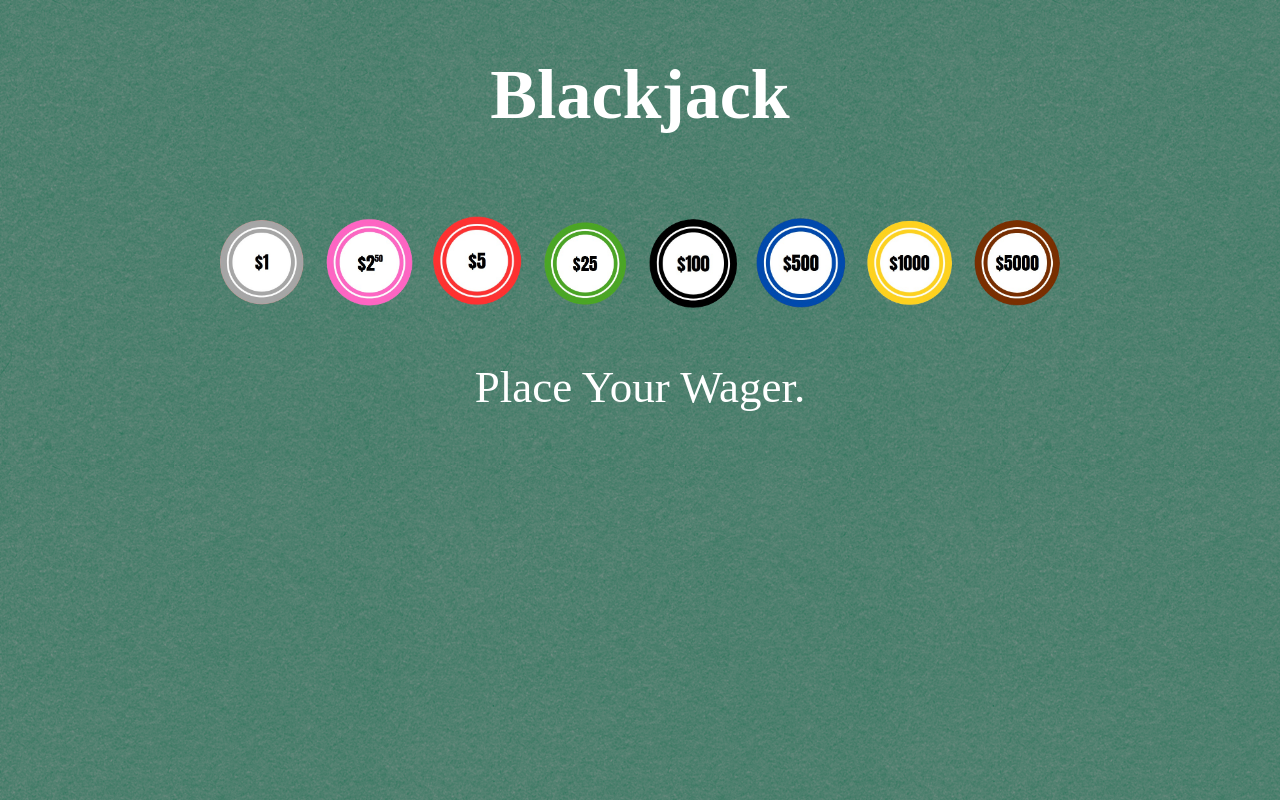
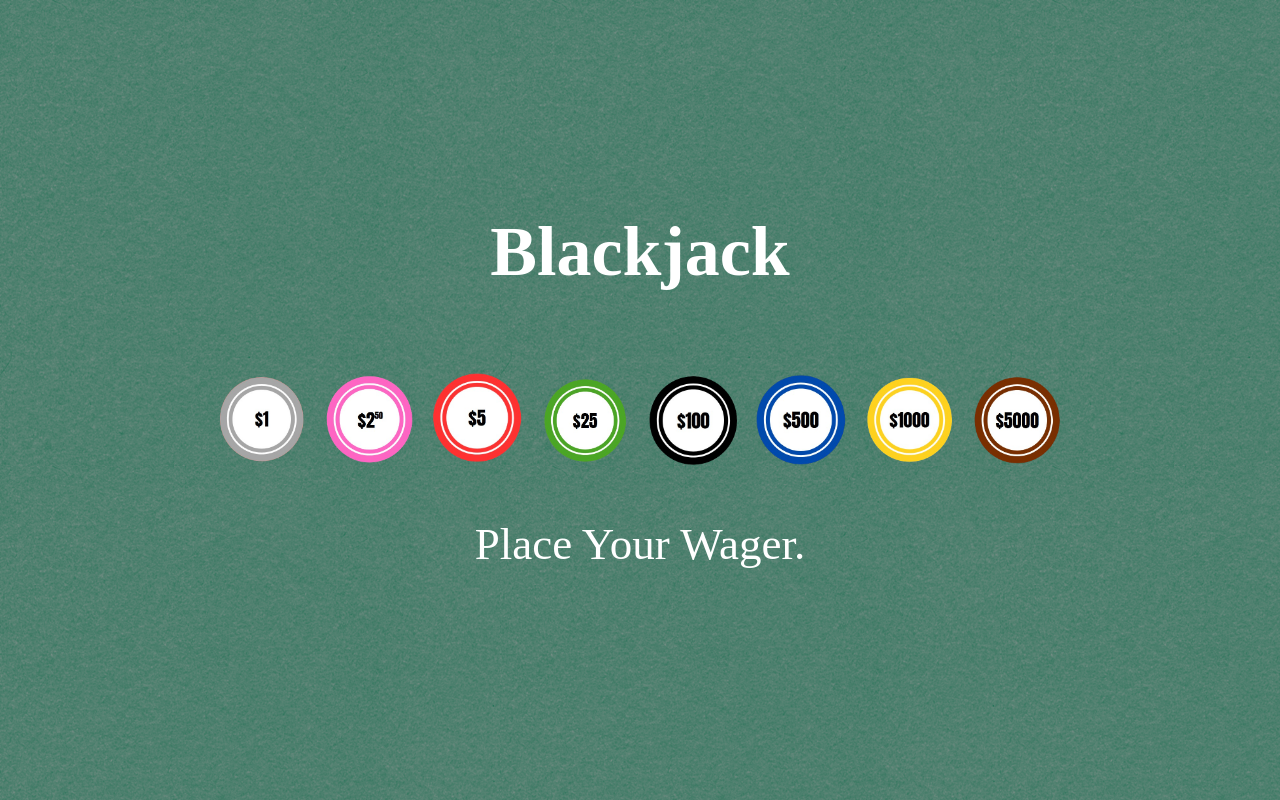
Before and after one commit to ponceae/blackjack-app, a Flask app: page / in a window 1280 px wide. Run offline with Flask 3, Linux system fonts and the light colour scheme.

Commit message:
fixed dynamic resizing

```diff
--- a/entities/deck.py
+++ b/entities/deck.py
@@ -16,9 +16,14 @@ from constants import CARD_RANKS, CARD_SUITS
 from dataclasses import dataclass, field
 from utils import validation
 
-def create_deck() -> list[Card]:
+def create_deck(num_decks: int = 4) -> list[Card]:
     """Create and return a list containing 52 `Card` objects."""
-    return [Card(suit, rank) for suit in CARD_SUITS for rank in CARD_RANKS]
+    return [
+        Card(suit, rank)
+        for _ in range(num_decks)
+        for suit in CARD_SUITS
+        for rank in CARD_RANKS
+    ]
 
 @dataclass
 class Deck:
--- a/static/css/style.css
+++ b/static/css/style.css
@@ -2,6 +2,15 @@ body {
   background-color: #28775B;
   background-image: url('/static/images/noise-texture.png');
   background-repeat: repeat;
+
+  margin: 0;
+
+  min-height: 100vh;
+
+  display: flex;
+  flex-direction: column;
+  justify-content: center;
+  align-items: center;
 }
 
 .game-contianer {
@@ -156,7 +169,14 @@ body {
   list-style: none;
 
   margin: 0;
-  padding: 0;
+  padding: 0 15px;
+}
+
+.chips-list, .buttons {
+  display: flex;
+  flex-direction: row;
+  justify-content: center;
+  flex-wrap: wrap;
   gap: 8px;
 }
 
@@ -166,12 +186,19 @@ body {
   display: block;
   object-fit: contain;
 
+  justify-content: center;
+  flex-wrap: wrap;
+
   cursor: pointer;
 }
 
-.chip-btn p {
-  font-size: 25px;
-  cursor: pointer;
+.ghost-chip img {
+  filter: grayscale(100%) opacity(50%);
+  transition: all 0.2s ease;
+}
+
+.ghost-chip:hover img {
+  filter: grayscale(100%) opacity(80%);
 }
 
 .chip-btn p li {
--- a/templates/index.html
+++ b/templates/index.html
@@ -59,7 +59,7 @@
           {% for hand in table.player.hands %}
 
           {% set is_active_hand = loop.index0 == table.player.active_hand_index and game_active %}
-          <div class="hand {% if is_hand_active %}active-hand{% endif %}">
+          <div class="hand {% if is_active_hand %}active-hand{% endif %}">
 
             {% for card in hand.cards %}
               <img src="{{ url_for('static', filename='cards/' ~ card.rank|lower ~ '_of_' ~ card.suit|lower ~ '.png') }}"
--- a/templates/macros.html
+++ b/templates/macros.html
@@ -8,8 +8,8 @@
 
 {% macro remove_chip(value) %}
 <form action="/remove/{{ value }}" method="POST">
-  <button type="submit" class="chip-btn chip-{{ value }}">
-    <p>Remove ${{ value }}</p>
+  <button type="submit" class="chip-btn ghost-chip">
+    <img src="/static/images/{{ value }}_chip.png" alt="Remove {{ value }}">
   </button>
 </form>
 {% endmacro %}
```
Also changed, not shown: other parts of static/css/style.css (+42 -1 lines).
